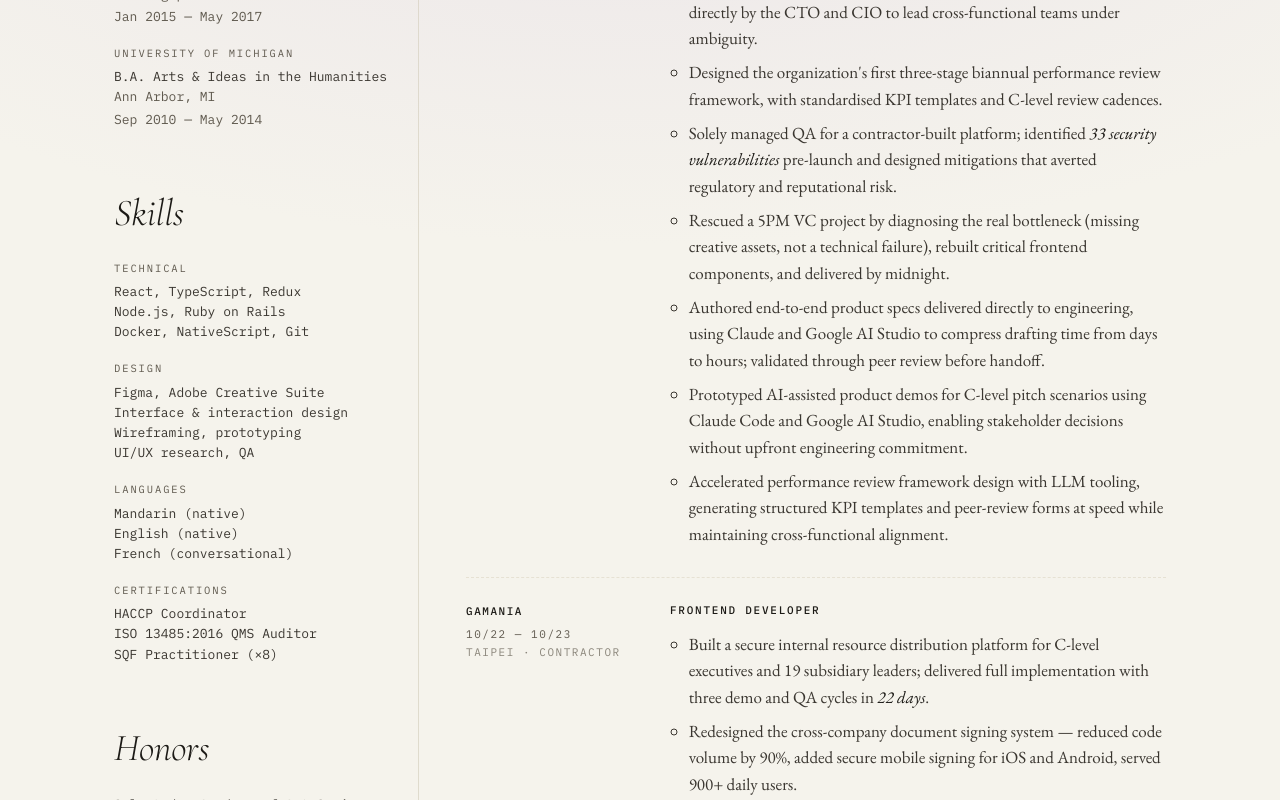
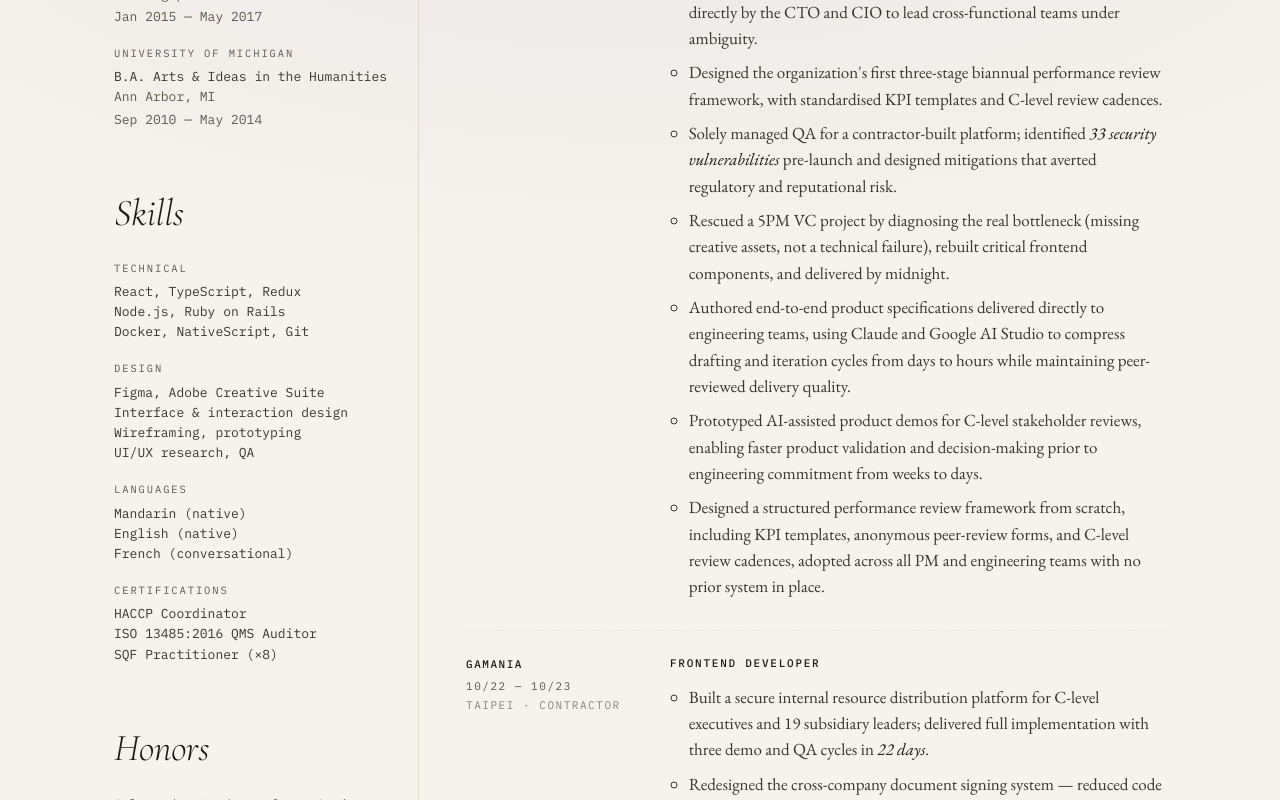
Before and after one commit to chiaweiwu/cicd-practice, a React (Vite) app: page / in a window 1280 px wide. Shown: the part 578-1378 px from the top of the page. Built offline with nearby package versions, Linux system fonts and the light colour scheme.

Commit message:
UPDATE: 更新內容

```diff
--- a/src/content.ts
+++ b/src/content.ts
@@ -92,9 +92,9 @@ export const content = {
           "Designed the organization's first three-stage biannual performance review framework, with standardised KPI templates and C-level review cadences.",
           "Solely managed QA for a contractor-built platform; identified <em>33 security vulnerabilities</em> pre-launch and designed mitigations that averted regulatory and reputational risk.",
           "Rescued a 5PM VC project by diagnosing the real bottleneck (missing creative assets, not a technical failure), rebuilt critical frontend components, and delivered by midnight.",
-          "Authored end-to-end product specs delivered directly to engineering, using Claude and Google AI Studio to compress drafting time from days to hours; validated through peer review before handoff.",
-          "Prototyped AI-assisted product demos for C-level pitch scenarios using Claude Code and Google AI Studio, enabling stakeholder decisions without upfront engineering commitment.",
-          "Accelerated performance review framework design with LLM tooling, generating structured KPI templates and peer-review forms at speed while maintaining cross-functional alignment.",
+          "Authored end-to-end product specifications delivered directly to engineering teams, using Claude and Google AI Studio to compress drafting and iteration cycles from days to hours while maintaining peer-reviewed delivery quality.",
+          "Prototyped AI-assisted product demos for C-level stakeholder reviews, enabling faster product validation and decision-making prior to engineering commitment from weeks to days.",
+          "Designed a structured performance review framework from scratch, including KPI templates, anonymous peer-review forms, and C-level review cadences, adopted across all PM and engineering teams with no prior system in place.",
         ],
       },
       {
@@ -232,9 +232,9 @@ export const content = {
           "設計公司首套三階段半年績效考核制度，建立 KPI 模板與高階主管 review 流程。",
           "獨立負責外包平台 QA，在上線前找出 <em>33 個安全漏洞</em>，並設計修補方案，降低法規與品牌風險。",
           "在專案即將延遲交付時，重新定位問題根源並協調跨部門執行方向，於數小時內完成關鍵前端交付。",
-          "使用 Claude 與 Google AI Studio 撰寫端對端產品規格並直接交付工程團隊，將起草時間從數天壓縮至數小時；交付前經同儕審查驗證。",
-          "運用 Claude Code 與 Google AI Studio 為高層簡報場景打造 AI 輔助產品原型，使利害關係人得以在無需工程前期投入的情況下做出決策。",
-          "藉助大型語言模型工具加速績效考核框架設計，快速生成結構化 KPI 範本與同儕評估表單，同時維持跨職能的一致性。",
+          "使用 Claude 與 Google AI Studio 撰寫端對端產品規格並直接交付工程團隊，將需求整理與迭代流程從數天縮短至數小時，同時維持可實際落地的交付品質。",
+          "為高層審查與提案場景快速打造 AI 輔助產品原型，讓產品方向能在正式投入工程資源前完成驗證與決策。",
+          "從零建立結構化績效考核制度，包含 KPI 模板、匿名同儕評估與主管 review 流程，並成功導入所有 PM 與工程團隊。",
         ],
       },
 
```
